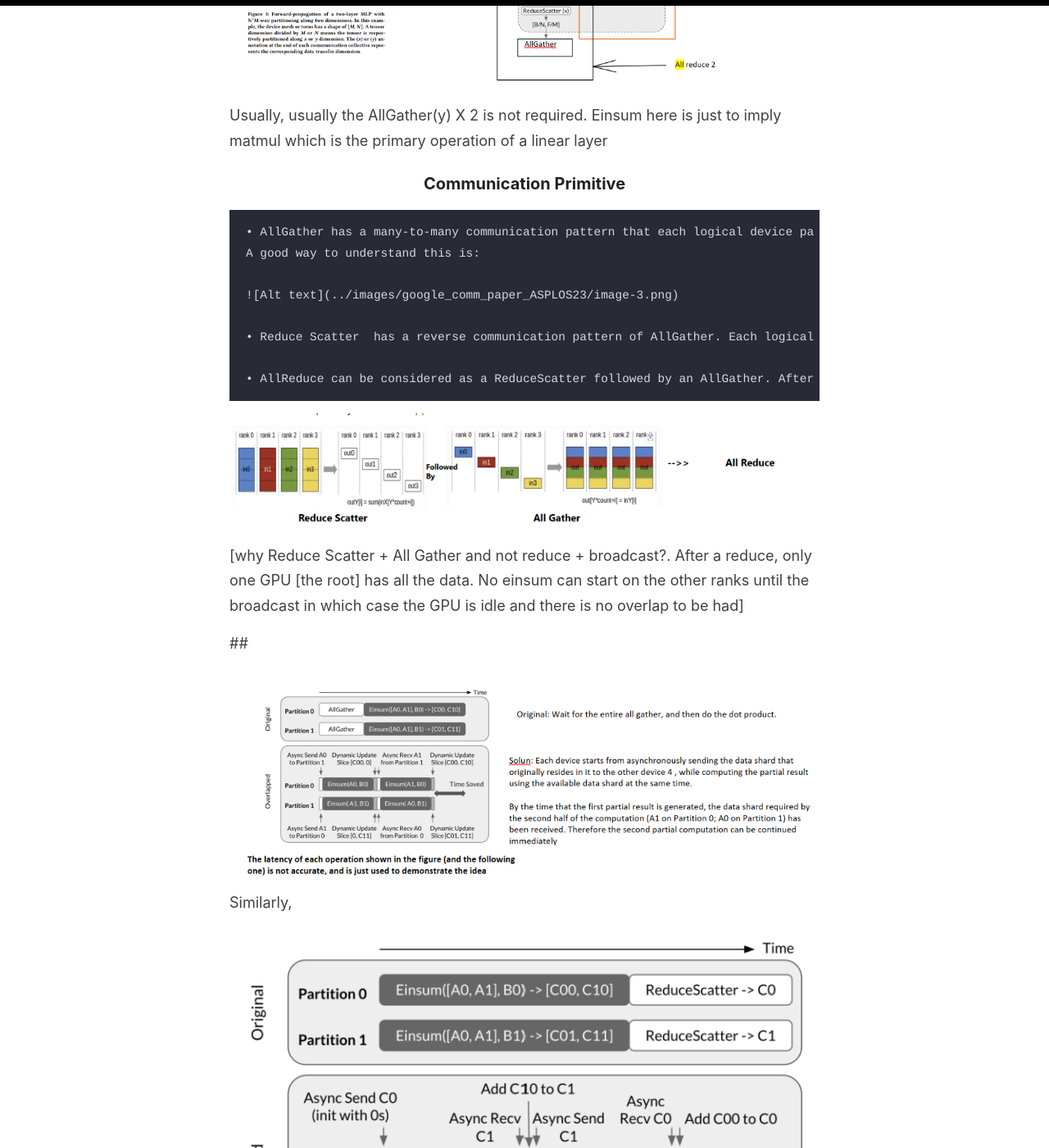
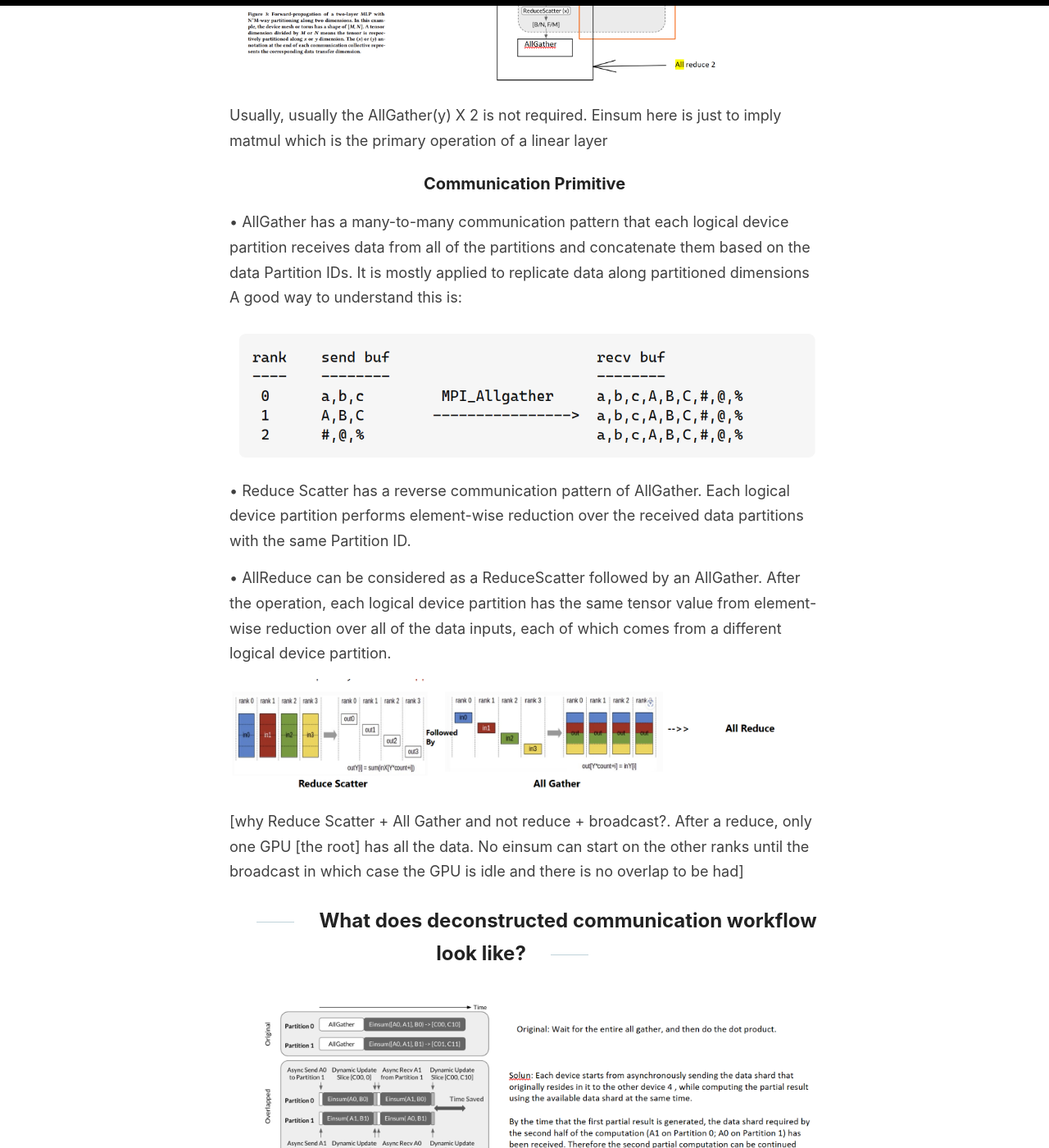
Before and after one commit to The-Mind-Palace/The-Mind-Palace.github.io, a Jekyll site: the page built from _posts/2023-10-25-google-comm-paper-ASPLOS23-spring.md, in a window 1280 px wide and 1400 px high, scrolled down 2977 px. Shown: the whole window at 82% size. Built offline with Jekyll 4.4.1, drawn with Linux system fonts in a browser that asks for light colours; our own code applies the rules of GitHub Pages for plain Markdown files.

Commit message:
small changes

```diff
--- a/_posts/2023-10-25-google-comm-paper-ASPLOS23-spring.md
+++ b/_posts/2023-10-25-google-comm-paper-ASPLOS23-spring.md
@@ -52,20 +52,20 @@ Usually, usually the AllGather(y) X 2 is not required. Einsum here is just to im
 
 ### Communication Primitive
 
-	• AllGather has a many-to-many communication pattern that each logical device partition receives data from all of the partitions and concatenate them based on the data Partition IDs. It is mostly applied to replicate data along partitioned dimensions
-	A good way to understand this is:
+• AllGather has a many-to-many communication pattern that each logical device partition receives data from all of the partitions and concatenate them based on the data Partition IDs. It is mostly applied to replicate data along partitioned dimensions
+A good way to understand this is:
 
-	![Alt text](../images/google_comm_paper_ASPLOS23/image-3.png)
+![Alt text](../images/google_comm_paper_ASPLOS23/image-3.png)
 
-	• Reduce Scatter  has a reverse communication pattern of AllGather. Each logical device partition performs element-wise reduction over the received data partitions with the same Partition ID.
+• Reduce Scatter  has a reverse communication pattern of AllGather. Each logical device partition performs element-wise reduction over the received data partitions with the same Partition ID.
 
-	• AllReduce can be considered as a ReduceScatter followed by an AllGather. After the operation, each logical device partition has the same tensor value from element-wise reduction over all of the data inputs, each of which comes from a different logical device partition.
+• AllReduce can be considered as a ReduceScatter followed by an AllGather. After the operation, each logical device partition has the same tensor value from element-wise reduction over all of the data inputs, each of which comes from a different logical device partition.
 
 ![Alt text](../images/google_comm_paper_ASPLOS23/image-4.png)
 
 [why Reduce Scatter + All Gather and not reduce + broadcast?. After a reduce, only one GPU [the root] has all the data. No einsum can start on the other ranks until the broadcast in which case the GPU is idle and there is no overlap to be had]
 
-##
+##  What does deconstructed communication workflow look like?
 
 ![Alt text](../images/google_comm_paper_ASPLOS23/image-5.png)
 
```
